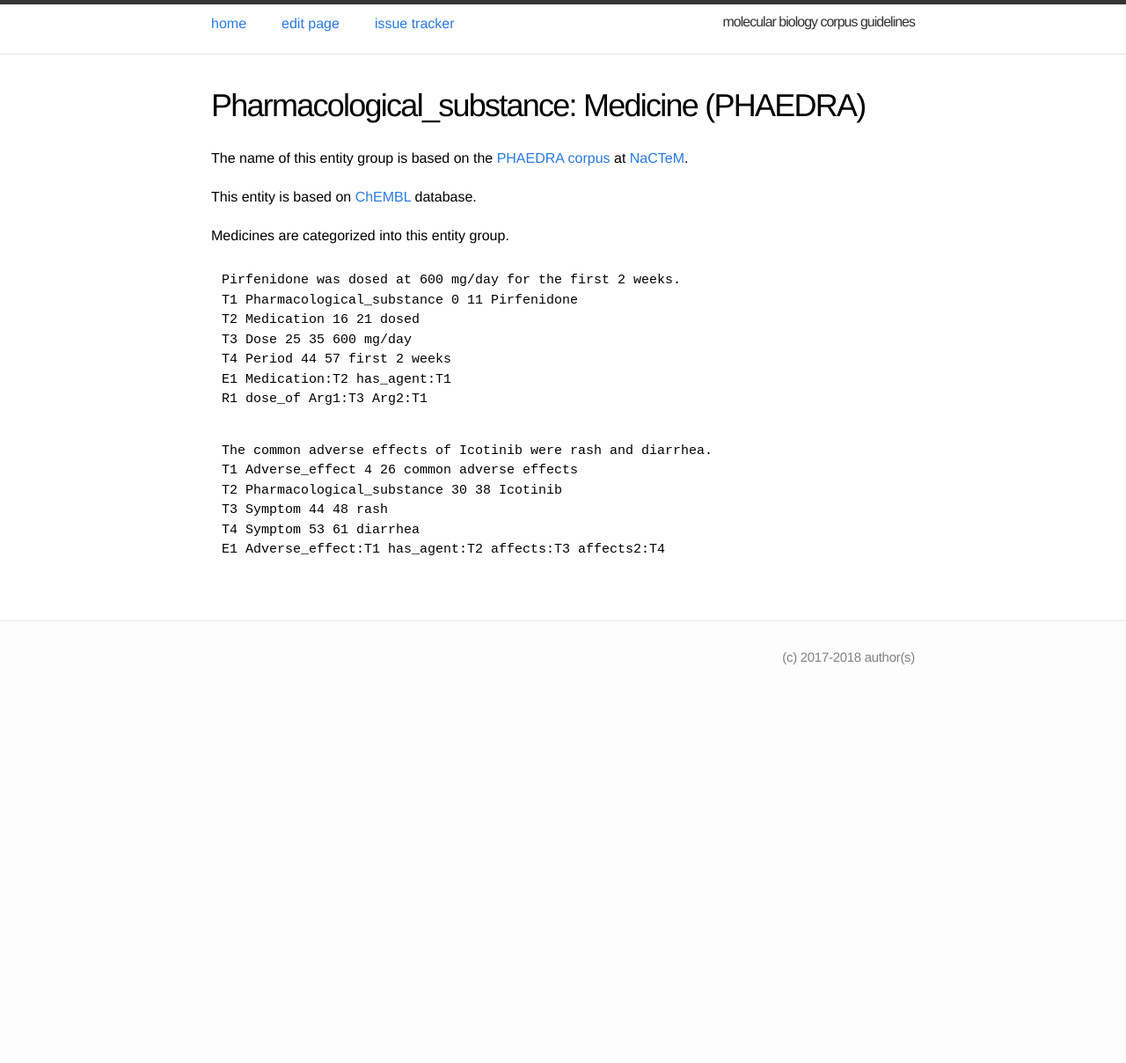
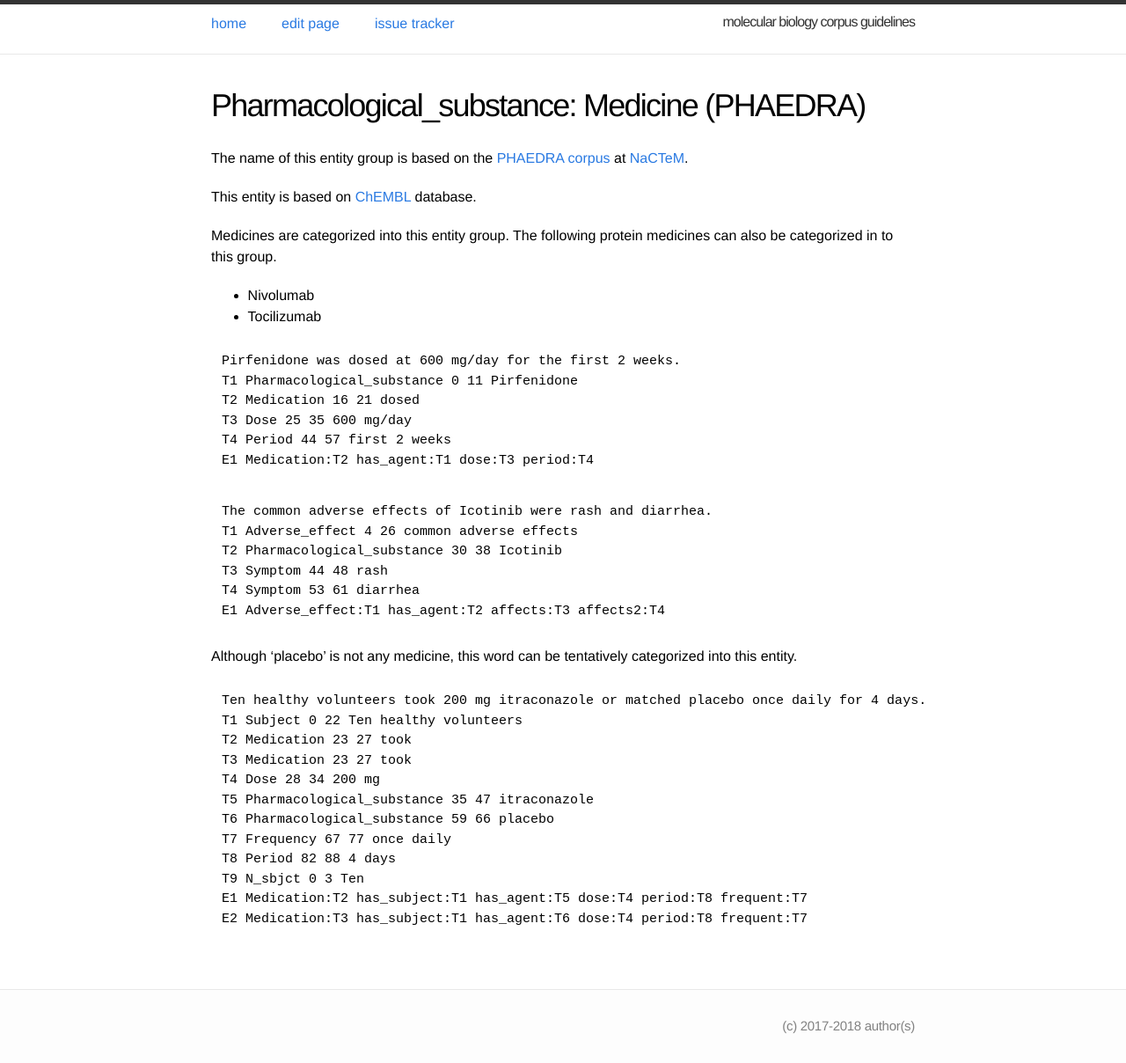
Before and after one commit to ezcatdb/molbiol_lung_corpus-guidelines, a Jekyll site: the page built from _entity/Pharmacological_substance.md, in a window 1280 px wide. Shown: the whole page at 88% size. Built offline with Jekyll 4.4.1, drawn with Linux system fonts in a browser that asks for light colours; before the commit the page ends 900 px from its top, so only the background shows below that.

Commit message:
including protein medicine and placebo in Pharmacological_substance.md

```diff
--- a/_entity/Pharmacological_substance.md
+++ b/_entity/Pharmacological_substance.md
@@ -10,6 +10,10 @@ The name of this entity group is based on the <a href="http://www.nactem.ac.uk/P
 This entity is based on <a href="https://www.ebi.ac.uk/chembl/">ChEMBL</a> database.
 
 Medicines are categorized into this entity group.
+The following protein medicines can also be categorized in to this group.
+
+- Nivolumab
+- Tocilizumab
 
 ~~~ ann
 Pirfenidone was dosed at 600 mg/day for the first 2 weeks.
@@ -17,8 +21,7 @@ T1 Pharmacological_substance 0 11 Pirfenidone
 T2 Medication 16 21 dosed
 T3 Dose 25 35 600 mg/day
 T4 Period 44 57 first 2 weeks
-E1 Medication:T2 has_agent:T1
-R1 dose_of Arg1:T3 Arg2:T1
+E1 Medication:T2 has_agent:T1 dose:T3 period:T4
 ~~~
 
 ~~~ ann
@@ -30,5 +33,20 @@ T4 Symptom 53 61 diarrhea
 E1 Adverse_effect:T1 has_agent:T2 affects:T3 affects2:T4
 ~~~
 
+Although 'placebo' is not any medicine, this word can be tentatively categorized into this entity.
 
+~~~ ann
+Ten healthy volunteers took 200 mg itraconazole or matched placebo once daily for 4 days.
+T1 Subject 0 22 Ten healthy volunteers
+T2 Medication 23 27 took
+T3 Medication 23 27 took
+T4 Dose 28 34 200 mg
+T5 Pharmacological_substance 35 47 itraconazole
+T6 Pharmacological_substance 59 66 placebo
+T7 Frequency 67 77 once daily
+T8 Period 82 88 4 days
+T9 N_sbjct 0 3 Ten
+E1 Medication:T2 has_subject:T1 has_agent:T5 dose:T4 period:T8 frequent:T7
+E2 Medication:T3 has_subject:T1 has_agent:T6 dose:T4 period:T8 frequent:T7
+~~~
 <!-- details -->
```
